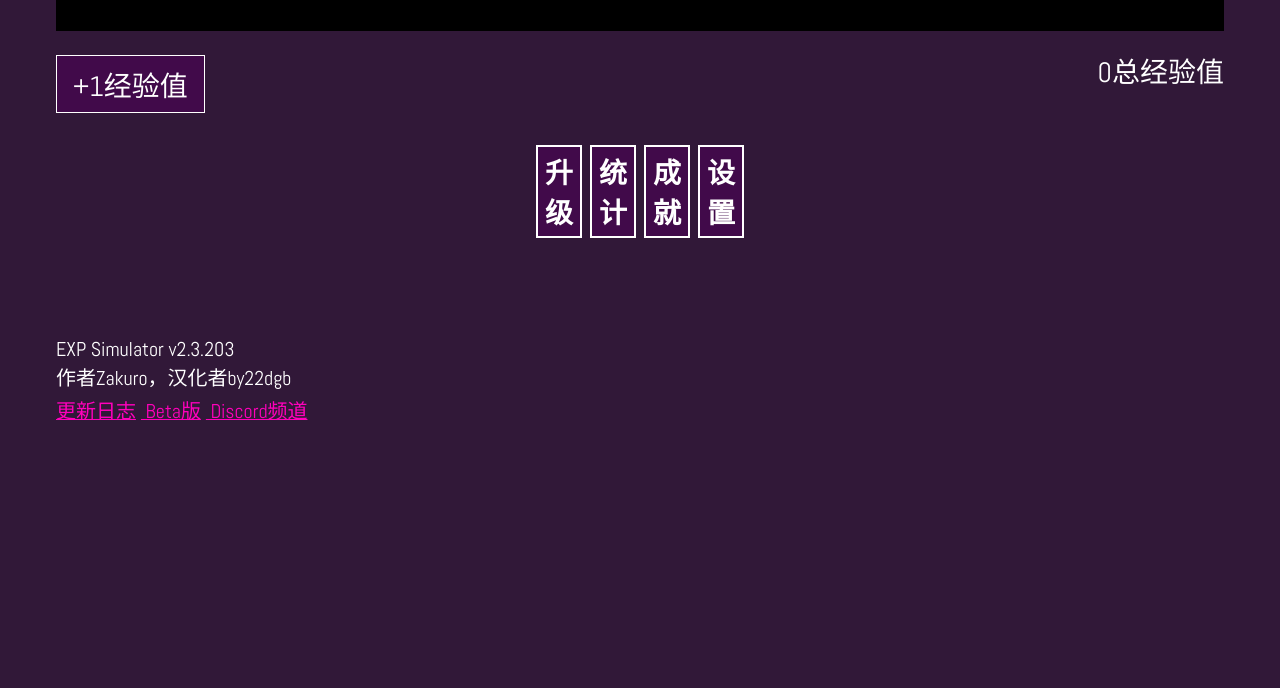
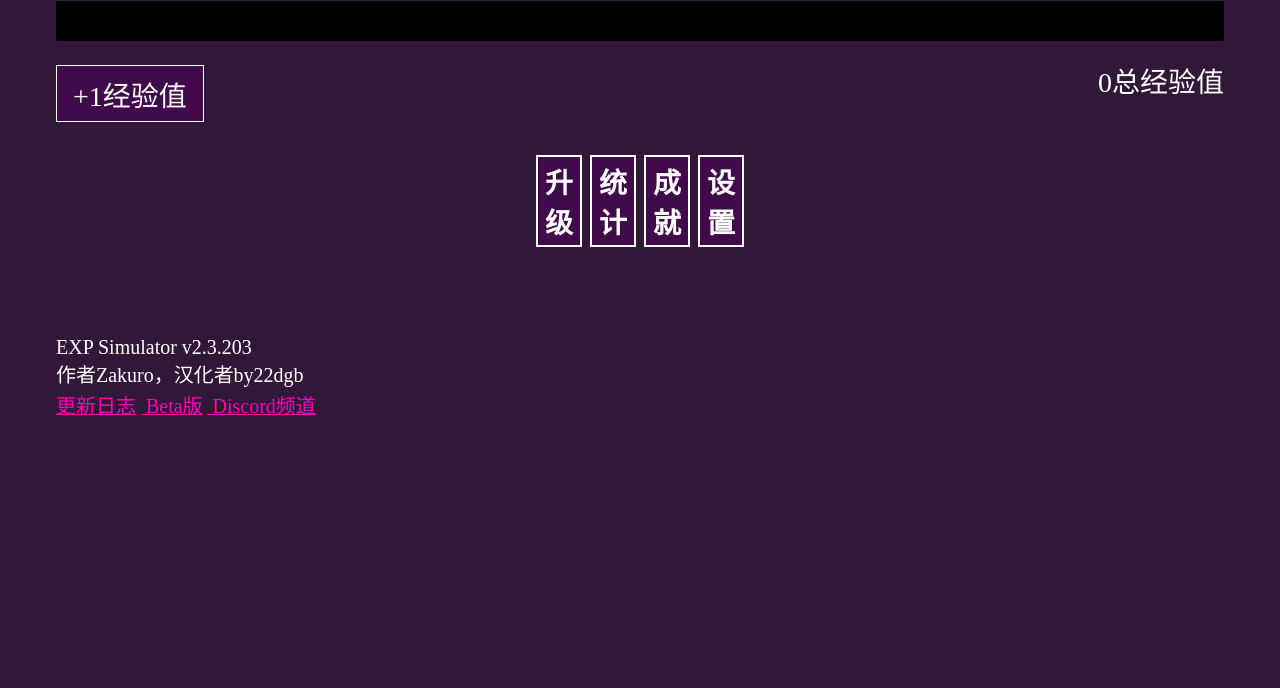
Before and after one commit to yunshangmc/game, a plain HTML site: page git/exp-simulator/index.html in a window 1280 px wide. Shown: the part 112-800 px from the top of the page. Drawn offline with Linux system fonts and the light colour scheme.

Commit message:
Update index.html

```diff
--- a/git/exp-simulator/index.html
+++ b/git/exp-simulator/index.html
@@ -7,7 +7,6 @@
         <meta name="description" content="a game about leveling up">
         <title>经验模拟器 - EXP Simulator</title>
         <link rel="icon" href="favicon.png">
-        <link rel="stylesheet" href="https://fonts.googleapis.com/css?family=Abel|Josefin+Sans:700">
         <link rel="stylesheet" type="text/css" href="style.css">
     </head>
     <body>
```
